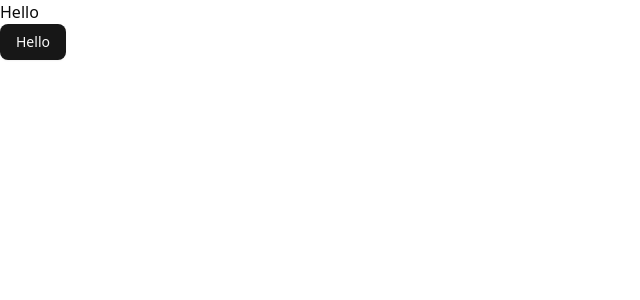
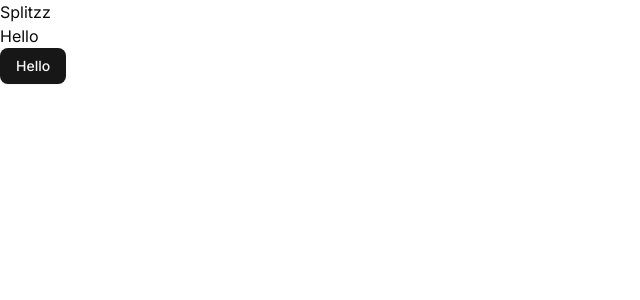
Before and after one commit to Vedant-0102/Splitz, a Next.js app: page / in a window 1280 px wide. Shown: the top 300 px of the page, without its empty margins (0-640 px from the left). Built offline with nearby package versions, Linux system fonts and the light colour scheme.

Commit message:
Add: Font and Header comp

```diff
--- a/app/layout.js
+++ b/app/layout.js
@@ -1,15 +1,8 @@
-import { Geist, Geist_Mono } from "next/font/google";
+import { Inter } from "next/font/google";
 import "./globals.css";
+import Header from "@/components/Header";
 
-const geistSans = Geist({
-  variable: "--font-geist-sans",
-  subsets: ["latin"],
-});
-
-const geistMono = Geist_Mono({
-  variable: "--font-geist-mono",
-  subsets: ["latin"],
-});
+const inter = Inter({ subsets: ["latin"] });
 
 export const metadata = {
   title: "Splitzz",
@@ -19,10 +12,10 @@ export const metadata = {
 export default function RootLayout({ children }) {
   return (
     <html lang="en">
-      <body
-        className={`${geistSans.variable} ${geistMono.variable} antialiased`}
-      >
-        {children}
+      <body className={`${inter.className}`}>
+        <Header/>
+        <main className="min-h-screen">{children}</main>
+
       </body>
     </html>
   );
--- a/app/page.js
+++ b/app/page.js
@@ -4,7 +4,7 @@ import Image from "next/image";
 export default function Home() {
   return (
     <div>Hello
-      <br></br>
+    <br></br>
     <Button>Hello</Button>
     </div>
   );
--- /dev/null
+++ b/components/Header.jsx
@@ -0,0 +1,9 @@
+import React from 'react'
+
+const Header = () => {
+  return (
+    <div>Splitzz</div>
+  )
+}
+
+export default Header
```
